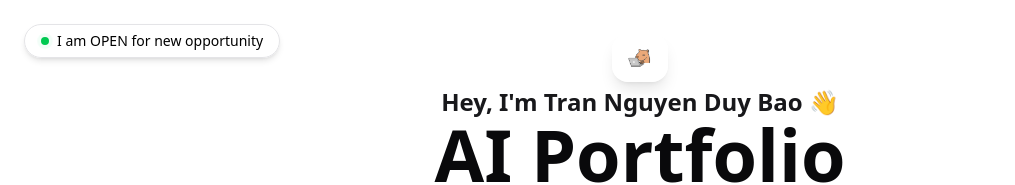
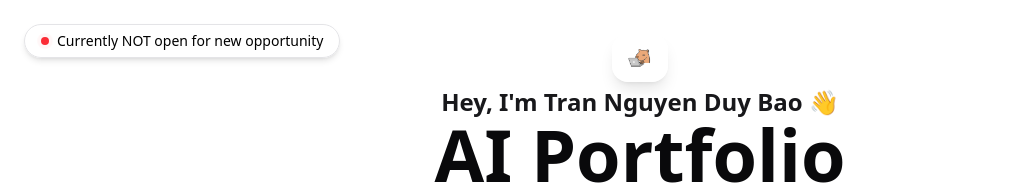
Before and after one commit to Baro1502/portfolio, a Next.js app: page / in a window 1280 px wide. Shown: the top 185 px of the page, without its empty margins (0-1015 px from the left). Built offline with nearby package versions, Linux system fonts and the light colour scheme; no server answers.

Commit message:
Update page.tsx

```diff
--- a/src/app/page.tsx
+++ b/src/app/page.tsx
@@ -140,7 +140,7 @@ export default function Home() {
       </div> */}
 
       {/* OPEN FOR WORK */}
-      <StatusButton isOpen={true} />
+      <StatusButton isOpen={false} />
 
       {/* header */}
       <motion.div
```
